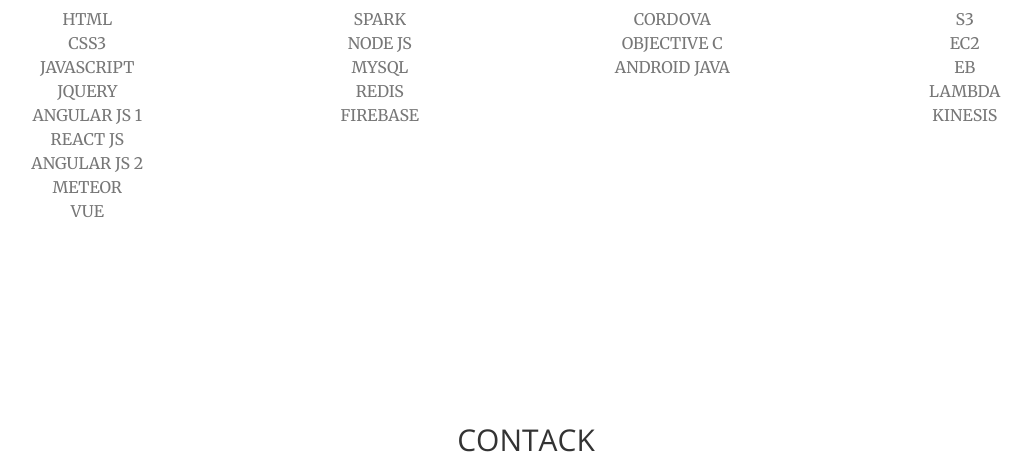
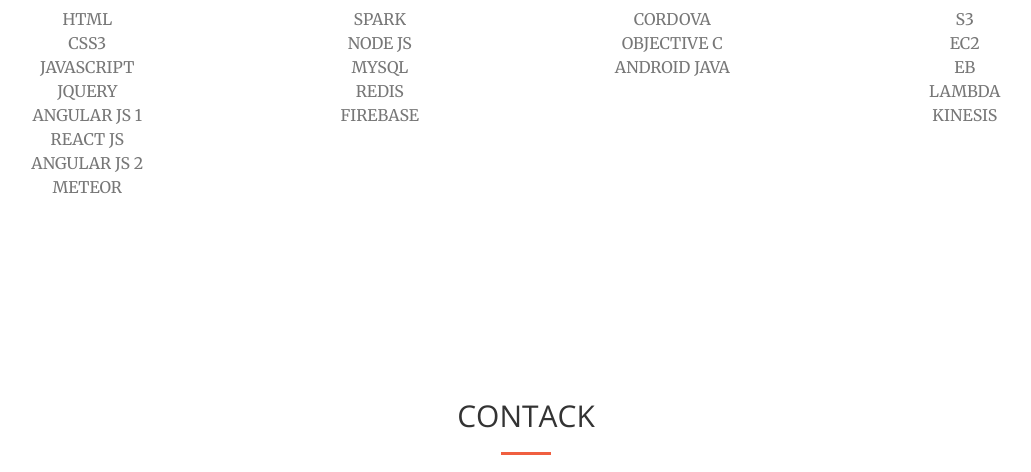
Before and after one commit to parkAlly/Intro, a website: page index.html in a window 1280 px wide. Shown: the part 1725-2197 px from the top of the page, without its empty margins (114-1145 px from the left). Drawn offline with nearby package versions, Linux system fonts and the light colour scheme.

Commit message:
Update index.html
vue 제거 ㅋㅋ

```diff
--- a/index.html
+++ b/index.html
@@ -127,7 +127,6 @@
                         <p class="text-muted">REACT JS</p>
                         <p class="text-muted">ANGULAR JS 2</p>
                         <p class="text-muted">METEOR</p>
-                        <p class="text-muted">VUE</p>
                     </div>
                 </div>
                 <div class="col-lg-3 col-md-6 text-center">
```
